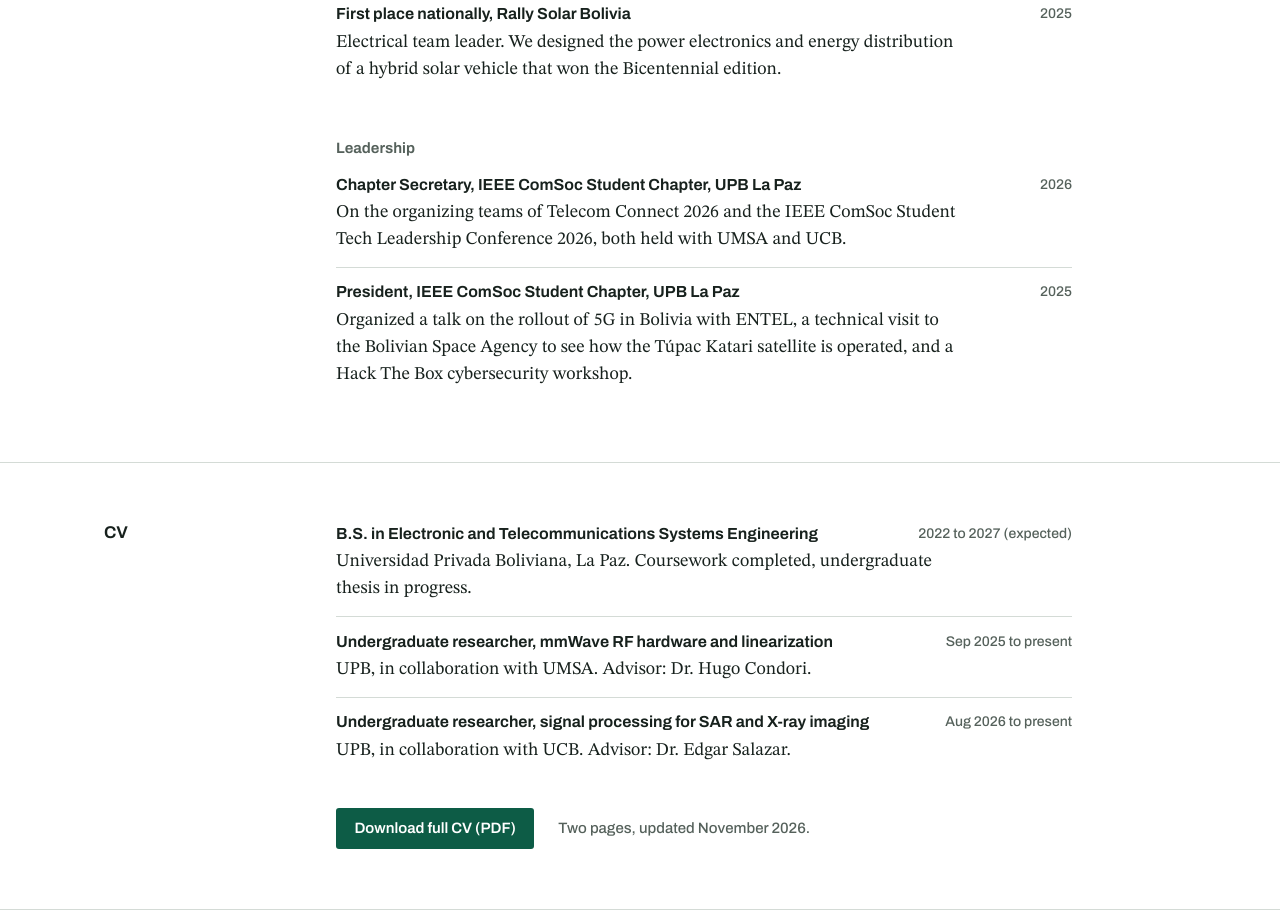
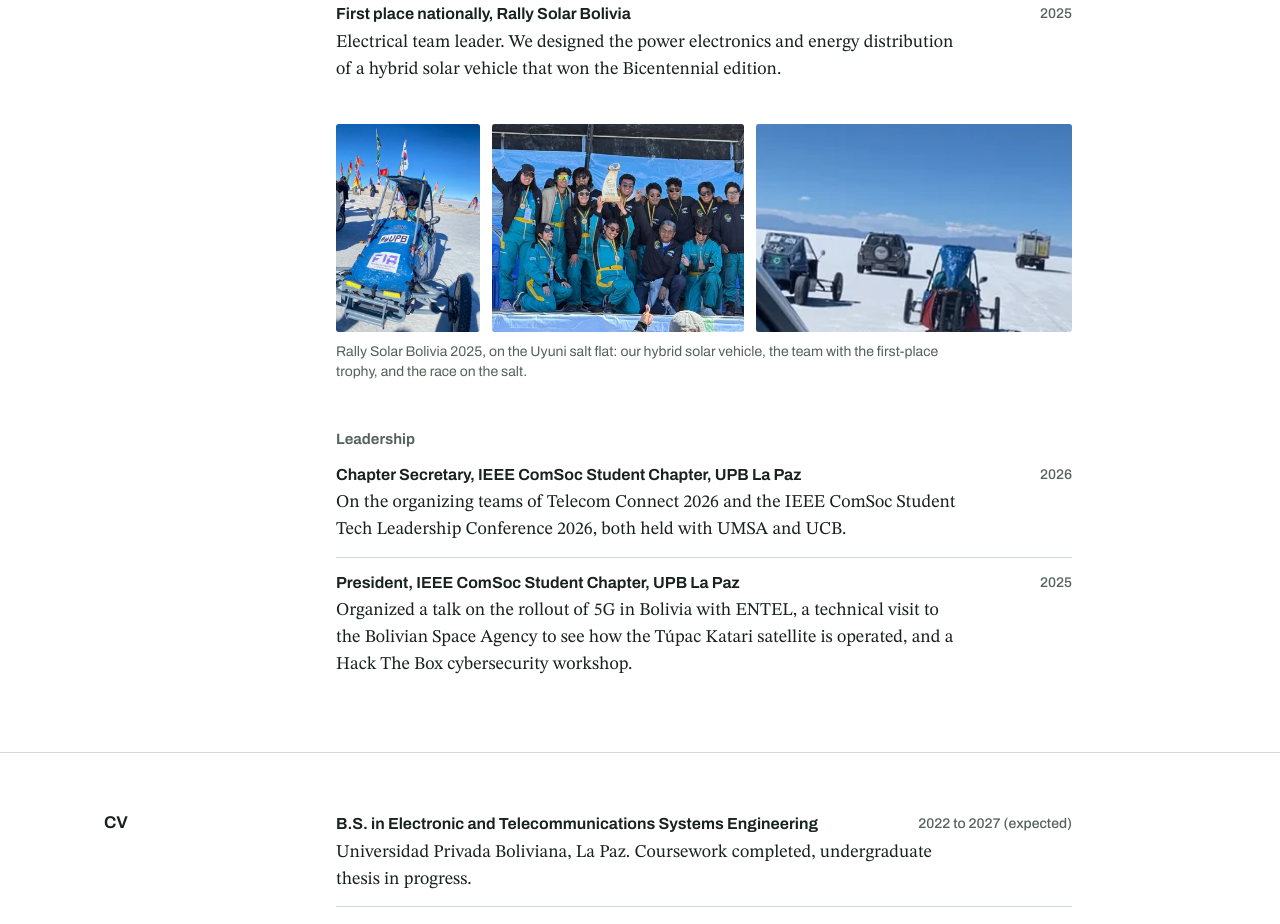
Before and after one commit to estebangirondal-ctrl/estebangirondal-ctrl.github.io, a plain HTML site: page index.html in a window 1280 px wide. Shown: the part 6980-7904 px from the top of the page. Drawn offline with Linux system fonts and the light colour scheme.

Commit message:
Add files via upload

```diff
--- a/assets/css/style.css
+++ b/assets/css/style.css
@@ -776,6 +776,37 @@ table.data .four { background: var(--mask-wash); padding-left: 0.6rem; padding-r
   a { color: inherit; }
 }
 
+/* ----- Rally Solar photos (awards) ------------------------------------- */
+
+.rally { margin: 1.75rem 0 3rem; }
+.rally-grid {
+  display: grid;
+  grid-template-columns: 1fr 1.75fr 2.2fr;
+  gap: 0.75rem;
+}
+.rally-grid a { display: block; }
+.rally-grid img {
+  width: 100%;
+  height: 13rem;
+  object-fit: cover;
+  border-radius: 3px;
+  background: var(--wash);
+}
+.rally-grid a:nth-child(1) img { object-position: 50% 62%; }
+.rally-grid a:nth-child(3) img { object-position: 0% 50%; }
+.rally figcaption {
+  font: 400 0.875rem/1.45 var(--sans);
+  color: var(--muted);
+  margin-top: 0.6rem;
+  max-width: var(--measure);
+}
+@media (max-width: 47.5rem) {
+  .rally-grid { grid-template-columns: 1fr 1.6fr; gap: 0.5rem; }
+  .rally-grid img { height: 9.5rem; }
+  .rally-grid a:nth-child(3) { grid-column: 1 / -1; }
+  .rally-grid a:nth-child(3) img { height: auto; aspect-ratio: 2 / 1; }
+}
+
 /* ----- full-size viewer for photos and figures ------------------------- */
 
 .zoom, .fig a { cursor: zoom-in; }
--- a/assets/js/site.js
+++ b/assets/js/site.js
@@ -177,7 +177,8 @@
       var fig = a.closest("figure");
       var fc = fig && fig.querySelector("figcaption");
       var near = a.nextElementSibling;
-      var text = fc ? fc.textContent : (near && near.classList.contains("cap") ? near.textContent : "");
+      var text = a.getAttribute("data-caption") ||
+        (fc ? fc.textContent : (near && near.classList.contains("cap") ? near.textContent : ""));
       img.src = a.href;
       img.alt = thumb.alt;
       cap.textContent = text.replace(/\s+/g, " ").trim();
--- a/index.html
+++ b/index.html
@@ -305,6 +305,15 @@
           </li>
         </ul>
 
+        <figure class="rally">
+          <div class="rally-grid">
+            <a class="zoom" href="assets/img/photos/rally-solar-2025-car.webp" data-caption="Our hybrid solar vehicle at the flags monument on the Uyuni salt flat, Rally Solar Bolivia 2025."><img src="assets/img/photos/rally-solar-2025-car-w480.webp" srcset="assets/img/photos/rally-solar-2025-car-w480.webp 480w, assets/img/photos/rally-solar-2025-car.webp 960w" sizes="(max-width: 47.5rem) 38vw, 145px" width="480" height="640" alt="The UPB hybrid solar vehicle on the Uyuni salt flat, with a monument of international flags behind it" loading="lazy"></a>
+            <a class="zoom" href="assets/img/photos/rally-solar-2025-podium.webp" data-caption="The UPB team with the first-place trophy, Rally Solar Bolivia 2025."><img src="assets/img/photos/rally-solar-2025-podium-w480.webp" srcset="assets/img/photos/rally-solar-2025-podium-w480.webp 480w, assets/img/photos/rally-solar-2025-podium.webp 960w" sizes="(max-width: 47.5rem) 62vw, 255px" width="480" height="360" alt="The UPB team on the podium with medals and the first-place trophy" loading="lazy"></a>
+            <a class="zoom" href="assets/img/photos/rally-solar-2025-race.webp" data-caption="On the course across the Uyuni salt flat."><img src="assets/img/photos/rally-solar-2025-race-w480.webp" srcset="assets/img/photos/rally-solar-2025-race-w480.webp 480w, assets/img/photos/rally-solar-2025-race.webp 788w" sizes="(max-width: 47.5rem) 100vw, 320px" width="480" height="202" alt="Competing vehicles crossing the white salt flat under a clear blue sky" loading="lazy"></a>
+          </div>
+          <figcaption>Rally Solar Bolivia 2025, on the Uyuni salt flat: our hybrid solar vehicle, the team with the first-place trophy, and the race on the salt.</figcaption>
+        </figure>
+
         <h3 class="sub">Leadership</h3>
         <ul class="rows">
           <li>
```
Also changed, not shown: assets/img/photos/rally-solar-2025-car-w480.webp (added), assets/img/photos/rally-solar-2025-car.webp (added), assets/img/photos/rally-solar-2025-podium-w480.webp (added), assets/img/photos/rally-solar-2025-podium.webp (added), assets/img/photos/rally-solar-2025-race-w480.webp (added), assets/img/photos/rally-solar-2025-race.webp (added).
